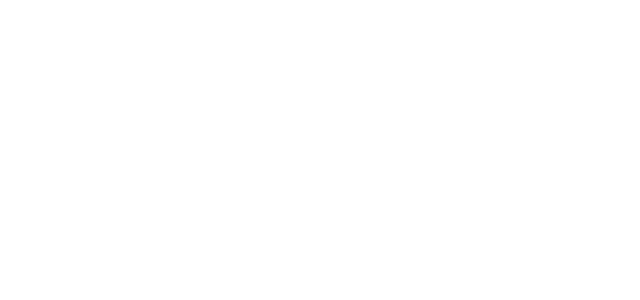
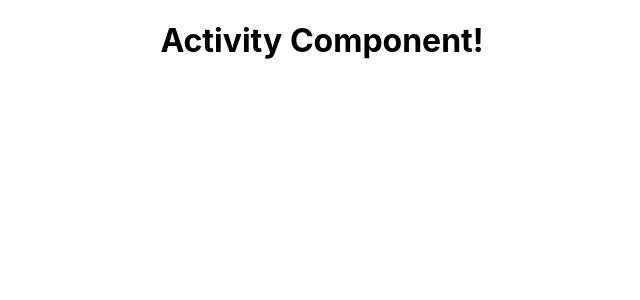
Before and after one commit to LockettPundt/cat-reducer, a React (Create React App) app: page / in a window 1280 px wide. Shown: the top 300 px of the page, without its empty margins (318-958 px from the left). Built offline with nearby package versions, Linux system fonts and the light colour scheme.

Commit message:
deleted the boilerplate stuff and imported the activity compnent.

```diff
--- a/src/App.js
+++ b/src/App.js
@@ -1,11 +1,10 @@
 import React from 'react';
-
 import './App.css';
-
+import Activity from './components/Activity'
 function App() {
   return (
     <div className="App">
-
+      <Activity />
     </div>
   );
 }
```
